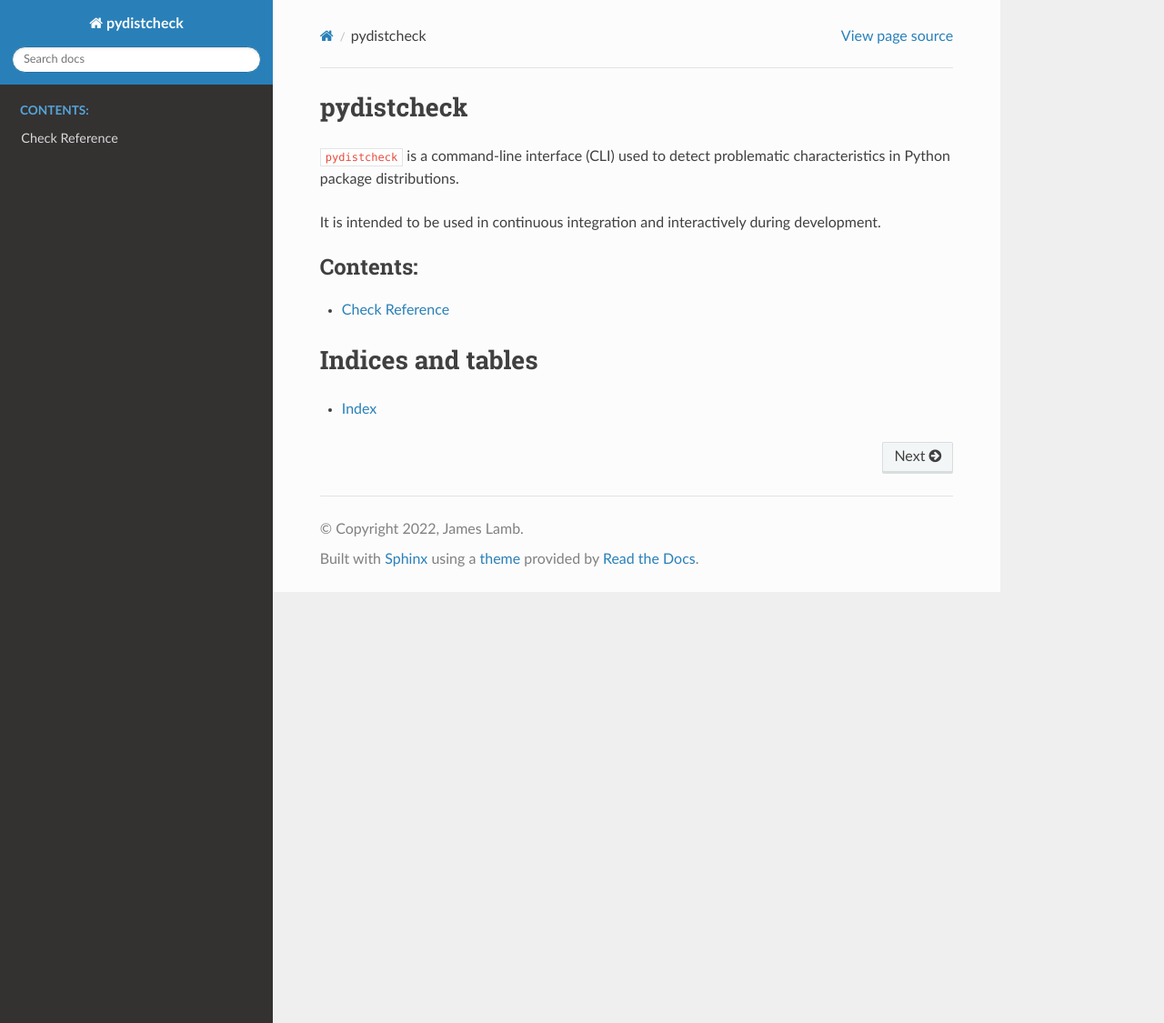
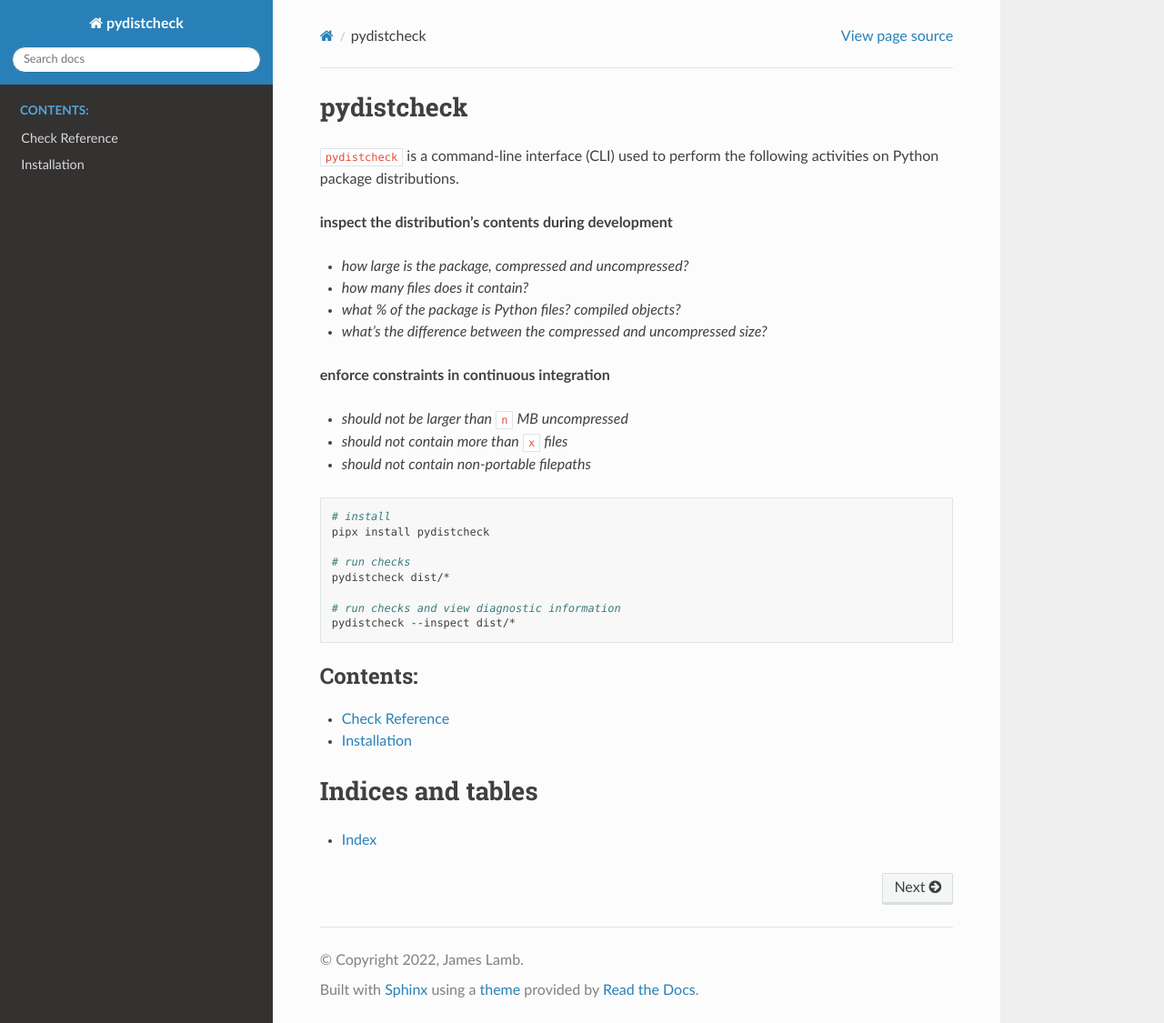
Before and after one commit to jameslamb/pydistcheck, a Sphinx documentation site: the page built from docs/index.rst, in a window 1280 px wide and 1125 px high. Shown: the whole window at 91% size. Built offline with Sphinx 7.4.7 and the Read the Docs theme 2.0.0, drawn with Linux system fonts in a browser that asks for light colours.

Commit message:
[docs] add installation and usage docs (fixes #63) (#98)

```diff
--- a/docs/index.rst
+++ b/docs/index.rst
@@ -1,16 +1,38 @@
 pydistcheck
 ===========
 
-``pydistcheck`` is a command-line interface (CLI) used to detect problematic characteristics
-in Python package distributions.
+``pydistcheck`` is a command-line interface (CLI) used to perform the following activities on Python package distributions.
 
-It is intended to be used in continuous integration and interactively during development.
+**inspect the distribution's contents during development**
+
+- *how large is the package, compressed and uncompressed?*
+- *how many files does it contain?*
+- *what % of the package is Python files? compiled objects?*
+- *what's the difference between the compressed and uncompressed size?*
+
+**enforce constraints in continuous integration**
+
+- *should not be larger than* ``n`` *MB uncompressed*
+- *should not contain more than* ``x`` *files*
+- *should not contain non-portable filepaths*
+
+.. code-block:: shell
+
+    # install
+    pipx install pydistcheck
+
+    # run checks
+    pydistcheck dist/*
+
+    # run checks and view diagnostic information
+    pydistcheck --inspect dist/*
 
 .. toctree::
    :maxdepth: 1
    :caption: Contents:
 
    Check Reference <check-reference>
+   Installation <installation>
 
 Indices and tables
 ==================
```
Also changed, not shown: README.md (+13 -5 lines), docs/README.md (added, +22 -0 lines), docs/installation.rst (added, +47 -0 lines).
